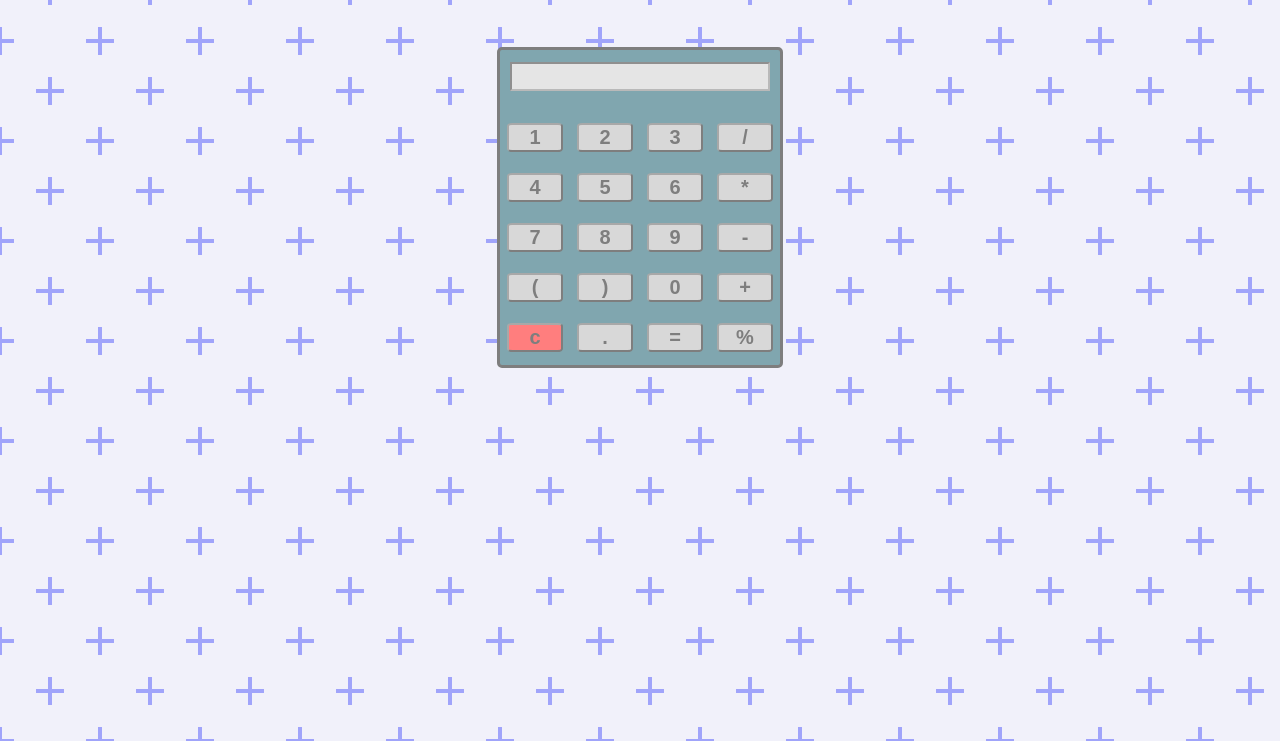
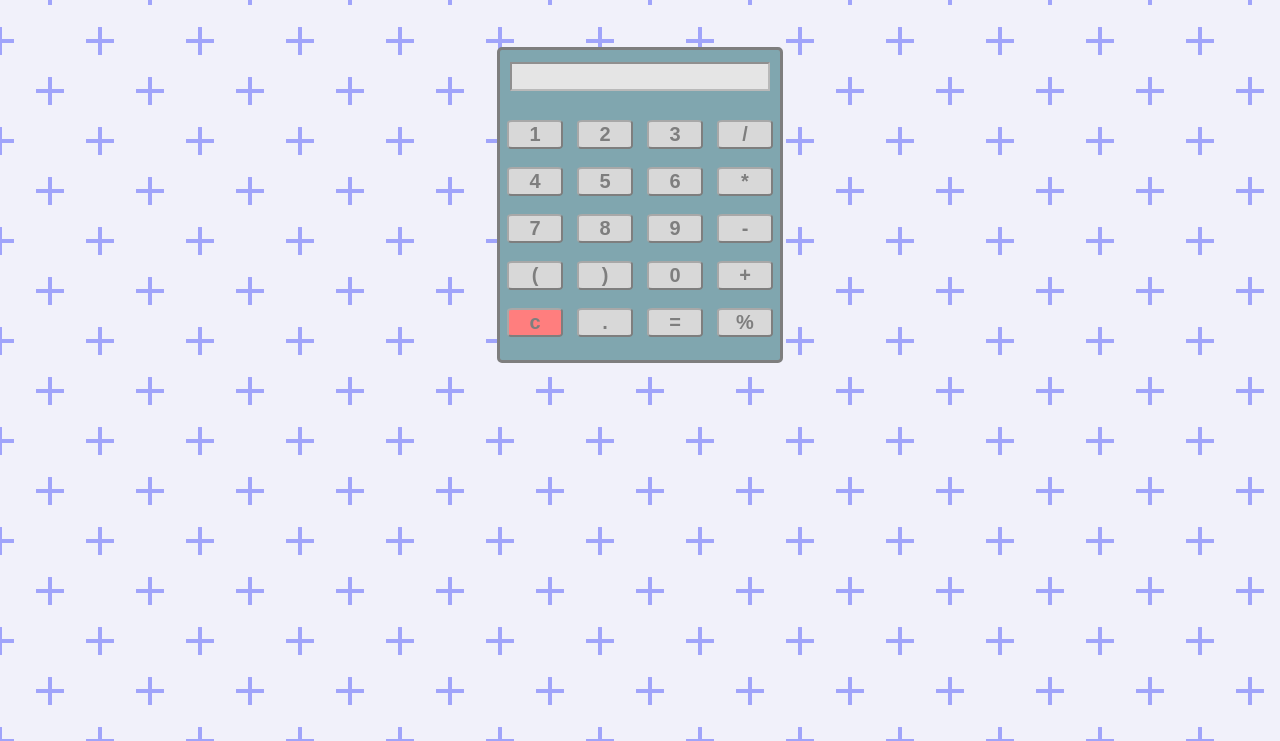
Before and after one commit to briatulloch/calculator, a plain HTML site: page index.html in a window 1280 px wide. Shown: the part 59-800 px from the top of the page. Drawn offline with Linux system fonts and the light colour scheme.

Commit message:
modified container size

```diff
--- a/styles.css
+++ b/styles.css
@@ -29,7 +29,7 @@ header{
     border: 3px solid black;
     position: relative;
     width:280px;
-    height:315px;
+    height:310px;
     background-color: rgb(4, 80, 97);
     border-radius: 5px;
 }
@@ -48,7 +48,7 @@ input[type="button"]{
     background-color: #b3b3b3;
     width:20%;
     height:29px;
-    margin: 14px 5px 7px 5px;
+    margin: 11px 5px 7px 5px;
     font-size: 20px;
     border-radius:10%;
     border-color: black;
```
